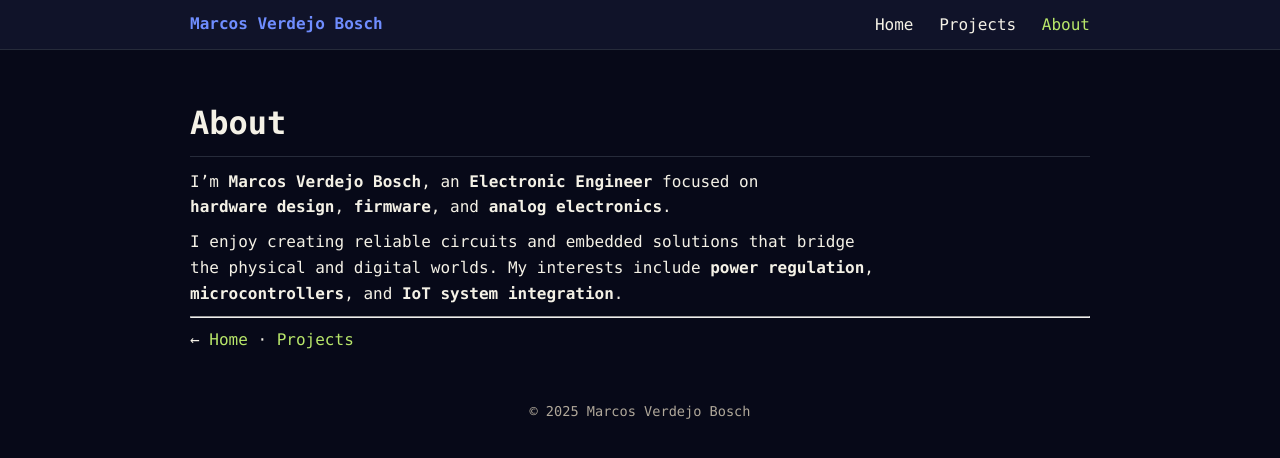
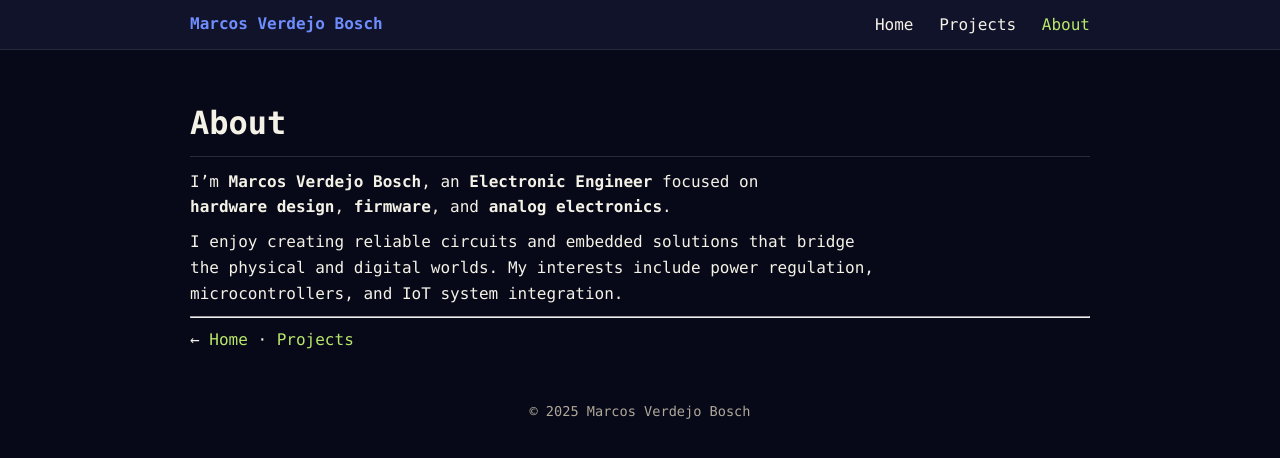
Before and after one commit to MarcosVerde/MarcosVerde.github.io, a Jekyll site: the page built from about.md, in a window 1280 px wide. Shown: the top 458 px of the page. Built offline with Jekyll 4.4.1, drawn with Linux system fonts in a browser that asks for light colours; part of the change alters nothing that is shown.

```diff
--- a/about.md
+++ b/about.md
@@ -1,18 +1,8 @@
 ---
 layout: default
 title: About
+class: about-page
 ---
-
-
-<!--
-File: about.md
-Purpose: About page describing background and focus areas.
-Author: Marcos Verdejo Bosch
-Created: October 2025
-Notes:
-- Linked from index.md
-- Update when adding new roles or technologies
--->
 
 # About
 
@@ -20,8 +10,8 @@ I'm **Marcos Verdejo Bosch**, an **Electronic Engineer** focused on
 **hardware design**, **firmware**, and **analog electronics**.
 
 I enjoy creating reliable circuits and embedded solutions that bridge
-the physical and digital worlds. My interests include **power regulation**,
-**microcontrollers**, and **IoT system integration**.
+the physical and digital worlds. My interests include power regulation,
+microcontrollers, and IoT system integration.
 
 ---
 
```
